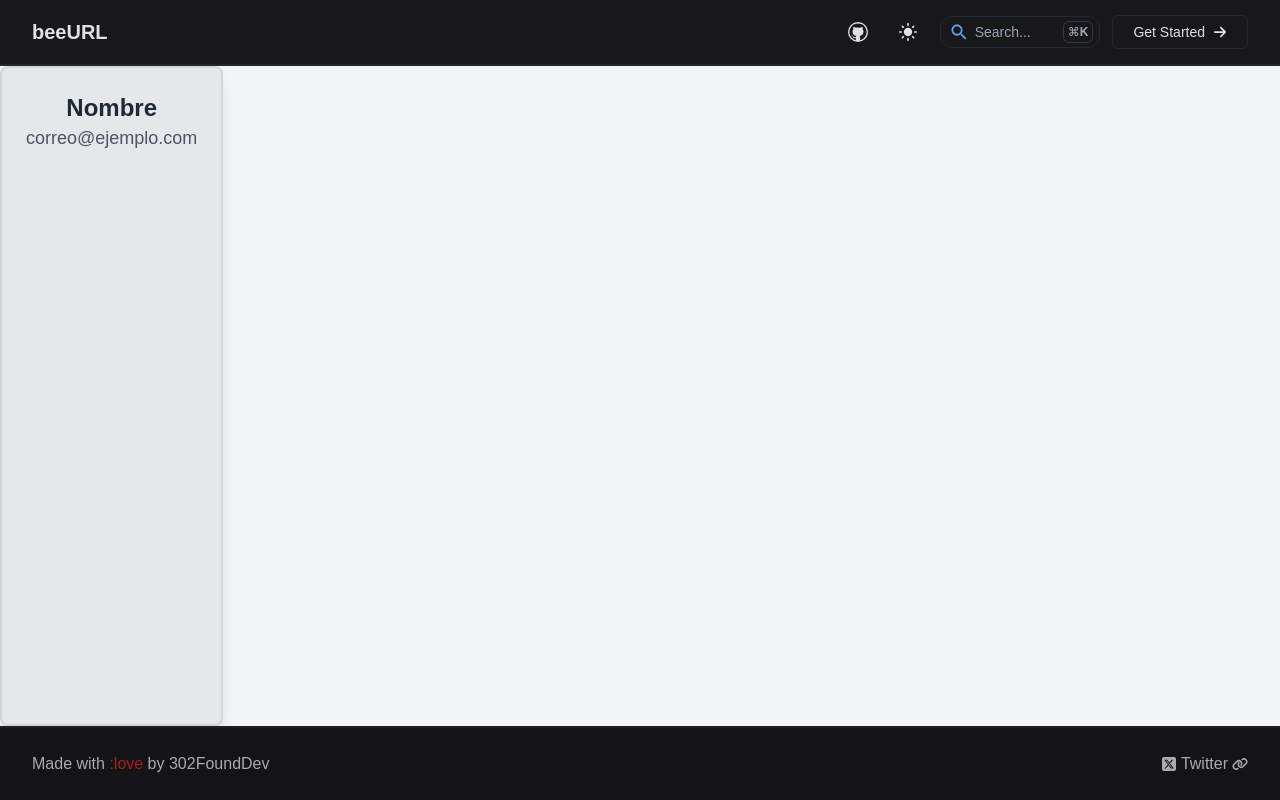
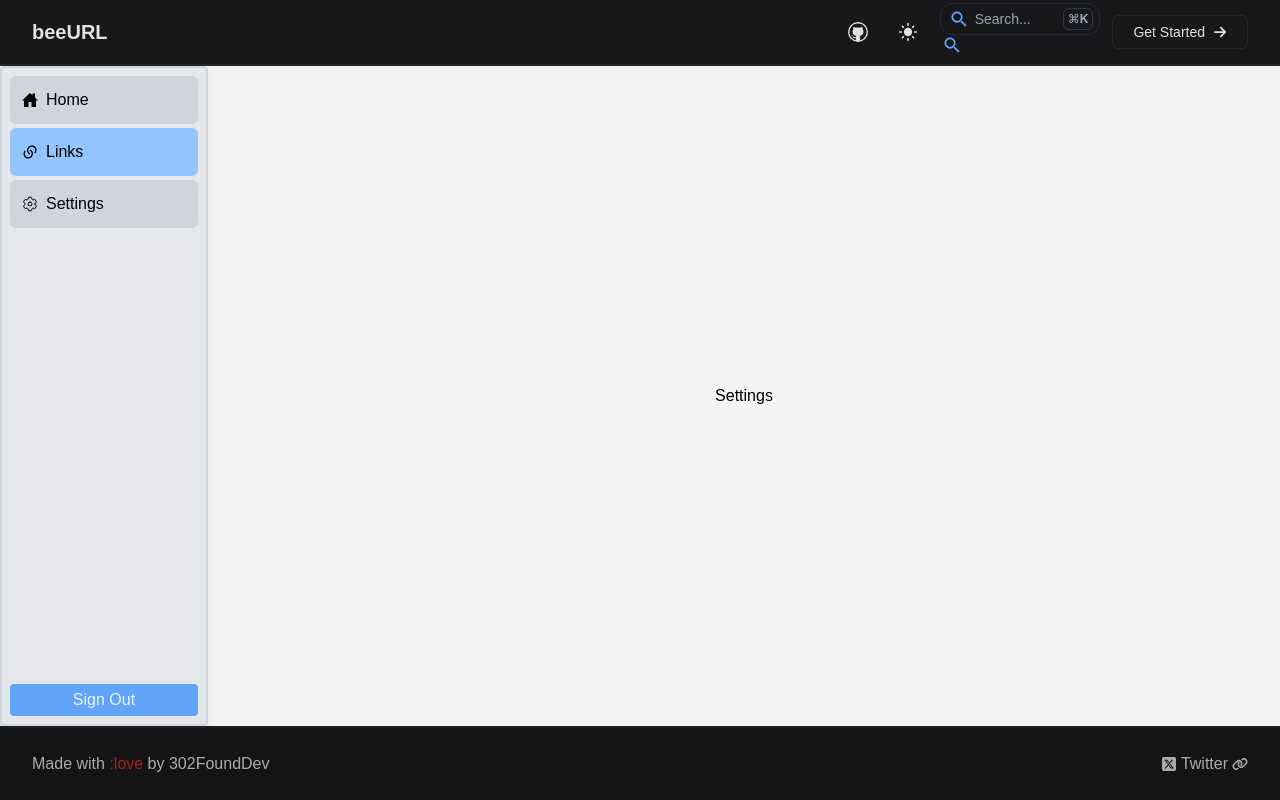
Before and after one commit to 302FoundDev/beeurl, a React (Vite) app in the folder frontend/: page /dashboard in a window 1280 px wide. Built offline with nearby package versions, Linux system fonts and the light colour scheme; no server answers.

Commit message:
implementing sidenav & refactorazing

```diff
--- /dev/null
+++ b/frontend/src/components/Settings.jsx
@@ -0,0 +1,9 @@
+export const Settings = () => {
+  return (
+    <section className="m-auto">
+      <div className="flex items-center justify-center">
+        <h2 className="text-black">Settings</h2>
+      </div>
+    </section>
+  )
+}
--- /dev/null
+++ b/frontend/src/components/Sidenav.jsx
@@ -0,0 +1,45 @@
+import { RiLinksFill } from 'react-icons/ri'
+import { IoHomeSharp, IoSettingsOutline } from 'react-icons/io5'
+import { IoMdSearch } from 'react-icons/io'
+import { Link } from 'react-router-dom'
+import { Button } from '../components/ui/Button'
+
+
+export const Sidenav = ({ pathname }) => {
+
+  return (
+    <div className='px-2 py-2 w-52 hidden flex-col justify-between border-2 border-gray-300 rounded shadow-lg bg-gray-200 sm:flex'>
+        <div className='text-start mb-4 flex flex-col gap-1'>
+
+            <Link
+              to='/'
+              className='flex items-center gap-2 text-black bg-gray-300 px-3 py-3 rounded-md hover:bg-blue-300'
+            >
+              <IoHomeSharp />
+              Home
+            </Link>
+
+            <Link
+              to='/dashboard'
+              className={`flex items-center gap-2 text-black px-3 py-3 rounded-md hover:bg-blue-300 ${pathname === '/dashboard' ? 'bg-blue-300' : 'bg-gray-300'}`}
+            >
+              <RiLinksFill />
+              Links
+            </Link>
+
+            <Link
+              to='/dashboard/settings'
+              className={`flex items-center gap-2 text-black px-3 py-3 rounded-md hover:bg-blue-300 ${pathname === '/dashboard/settings' ? 'bg-blue-300' : 'bg-gray-300'}`}
+            >
+              <IoSettingsOutline />
+              Settings
+            </Link>
+
+        </div>
+        <div className='mt-4'>
+          {/* Puedes agregar más contenido aquí, como una lista de URLs o botones */}
+          <Button>Sign Out</Button>
+        </div>
+      </div>
+  )
+}
--- a/frontend/src/components/ui/Button.jsx
+++ b/frontend/src/components/ui/Button.jsx
@@ -1,6 +1,6 @@
 export const Button = ({
     children,
-    variant = 'primary',
+    variant = 'secondary',
     size = 'md' }) => {
 
   // Base styles
@@ -9,7 +9,7 @@ export const Button = ({
   // Variant styles
   const variants = {
     primary: 'bg-green-700',
-    secondary: 'bg-blue-700 hover:bg-blue-800',
+    secondary: 'bg-blue-400',
     danger: 'bg-red-700',
     outlined: 'outline outline-pink-700'
   }
--- a/frontend/src/components/ui/Search.jsx
+++ b/frontend/src/components/ui/Search.jsx
@@ -1,14 +1,22 @@
-import { IoMdSearch } from "react-icons/io"
+import { IoMdSearch } from 'react-icons/io'
 
 export const Search = () => {
   return (
-    <button
-        type="button"
-        className="flex items-center text-base border rounded-xl px-1.5 py-1 bg-transparent border-gray-800 hover:bg-gray-800 hover:border-gray-700 text-gray-400"
+    <div>
+      <button
+        type='button'
+        className='flex items-center text-base border rounded-xl px-1.5 py-1 bg-transparent border-gray-800 hover:bg-gray-800 hover:border-gray-700 text-gray-400'
       >
-        <span><IoMdSearch className="text-blue-400 w-7 h-5 pr-1" /></span>
-        <span className="text-sm pr-8">Search...</span>
-        <span className="border rounded-md border-gray-700 font-bold text-xs px-1 py-0.5 text-slate-300 opacity-80">⌘K</span>
-    </button>
+        <span><IoMdSearch className='text-blue-400 w-7 h-5 pr-1' /></span>
+        <span className='text-sm pr-8'>Search...</span>
+        <span className='border rounded-md border-gray-700 font-bold text-xs px-1 py-0.5 text-slate-300 opacity-80'>⌘K</span>
+      </button>
+
+      <button
+        type='button'
+      >
+        <IoMdSearch className='text-blue-400 w-7 h-5 pr-1' />
+      </button>
+    </div>
   )
 }
--- a/frontend/src/dashboard/profile.jsx
+++ b/frontend/src/dashboard/profile.jsx
@@ -1,7 +1,8 @@
 import { useState, useEffect } from 'react'
-import { useNavigate } from 'react-router-dom'
 import { useAuth } from '../context/AuthContext'
-import { Link } from 'react-router-dom'
+import { useNavigation, useLocation } from 'react-router-dom'
+import { Settings } from '../components/Settings'
+import { Sidenav } from '../components/Sidenav'
 
 /*const useProfile = () => {
   const [user, setUser] = useState()
@@ -47,18 +48,12 @@ import { Link } from 'react-router-dom'
 */
 
 export const Profile = () => {
+  const location = useLocation()
 
   return (
     <section className="max-w-screen min-h-full flex bg-gray-100">
-      <div className="border-2 border-gray-300 rounded-lg shadow-lg bg-gray-200 p-6">
-        <div className="text-center mb-4">
-          <h2 className="text-2xl font-semibold text-gray-800">Nombre </h2>
-          <h2 className="text-lg text-gray-600">correo@ejemplo.com</h2>
-        </div>
-        <div className="mt-4">
-          {/* Puedes agregar más contenido aquí, como una lista de URLs o botones */}
-        </div>
-      </div>
+      <Sidenav pathname={location.pathname} />
+      <Settings />
     </section>
   )
 }
```
